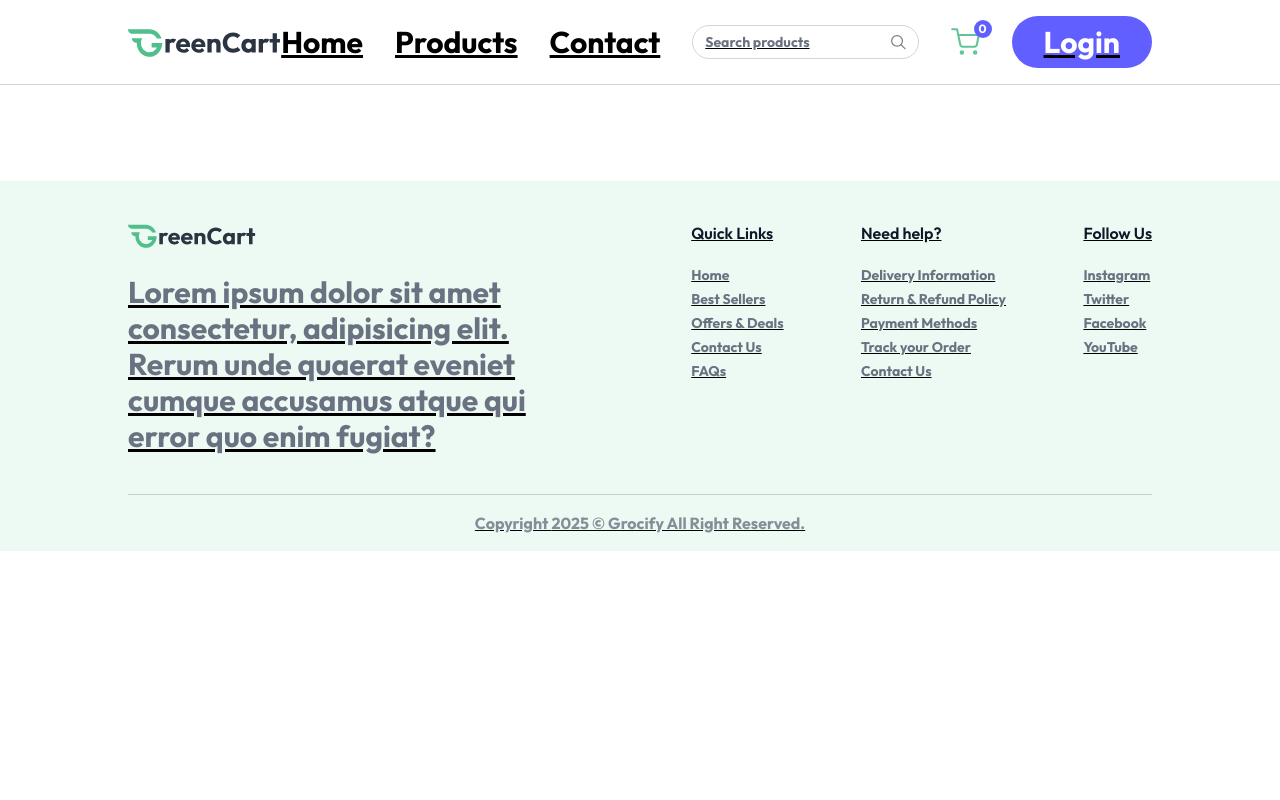
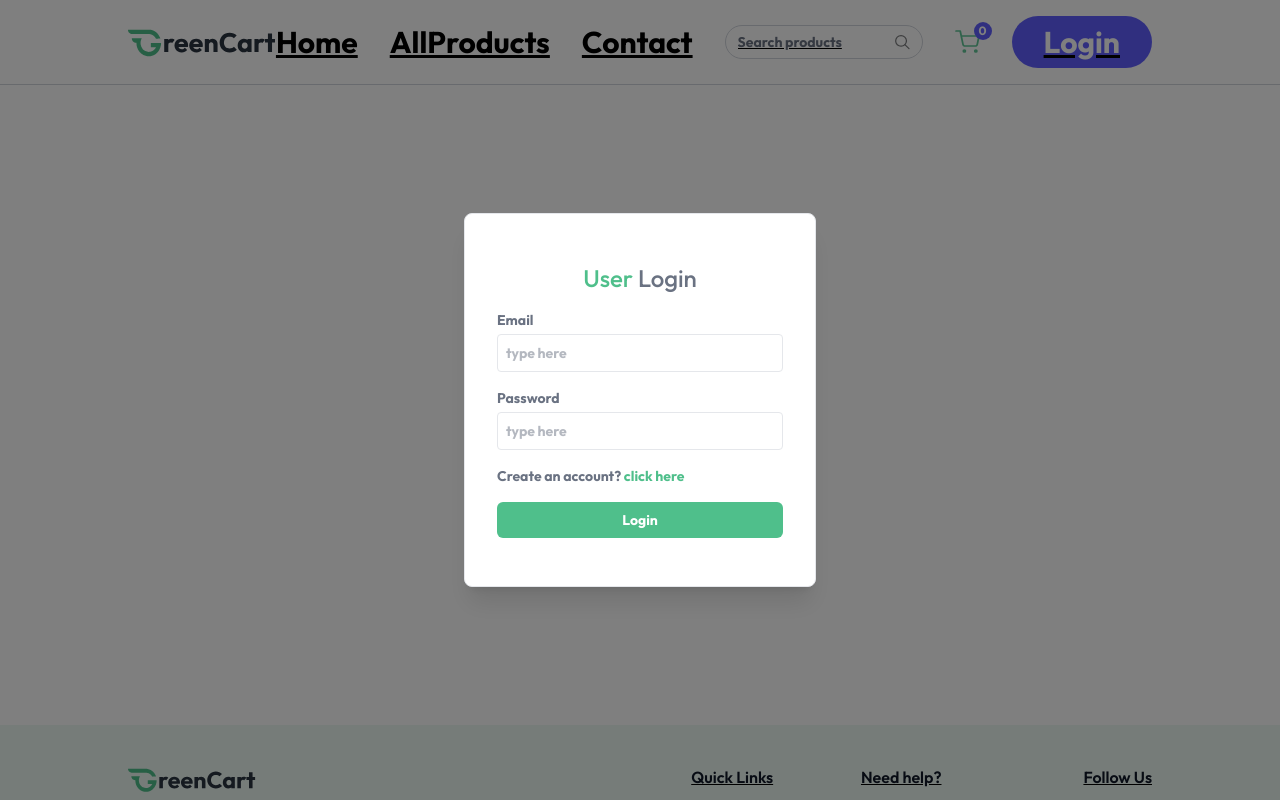
Before and after one commit to Akash-Raj9/GroceryApp, a React (Vite) app in the folder client/: page /AllProducts/1 in a window 1280 px wide. Both pictures are taken after a click on the button "Login". Shown: the top 800 px of the page. Built offline with nearby package versions, Linux system fonts and the light colour scheme.

Commit message:
search_category_login

```diff
--- a/client/src/App.jsx
+++ b/client/src/App.jsx
@@ -6,24 +6,32 @@
 import {ToastContainer} from 'react-toastify'
 import 'react-toastify/dist/ReactToastify.css'
 import Footer from './components/Footer'
+import { useAppContext } from './context/AppContext'
+import Login from './components/Login'
+import AllProducts from './pages/AllProducts'
+import ProductCategory from './pages/ProductCategory'
 
 const App = () => {
 
   const isSellerPath = useLocation().pathname.includes("seller");
-
+  const {showUserLogin} = useAppContext();
   <ToastContainer/>
 
 
   return (
     <div>
       {isSellerPath ? null : <Navbar/>}
+      {showUserLogin ? <Login/> : null}
       <div className={`${isSellerPath ? "" : "px-6 md:px-16 lg:px-24 xl:px-32"}`} >
         <Routes>
           <Route path='/' element={<Home/>} />
+          <Route path='/Allproducts' element={<AllProducts/>} />
+          <Route path='/AllProducts/:category' element={<ProductCategory/>} />
         </Routes>
       </div>
       {!isSellerPath && <Footer/>}
-       <ToastContainer
+
+      <ToastContainer
         position="top-center"
         autoClose={1500}
         hideProgressBar={false}
--- a/client/src/components/Categories.jsx
+++ b/client/src/components/Categories.jsx
@@ -16,7 +16,7 @@
                 <div key={index} className='group cursor-pointer py-5 px-3 gap-2 rounded-lg flex flex-col justify-center items-center'
                     style={{backgroundColor:category.bgColor}}
                     onClick={()=>{
-                        navigate(`/products/${category.path.toLowerCase()}`);
+                        navigate(`/AllProducts/${category.path.toLowerCase()}`);
                         scrollTo(0,0);
                     }}>
                     <img src={category.image} alt={category.text} className='group-hover:scale-108 transition max-w-28' />
--- /dev/null
+++ b/client/src/components/Login.jsx
@@ -0,0 +1,60 @@
+import React from 'react'
+import { useState } from 'react';
+import { useAppContext } from '../context/AppContext';
+
+const Login = () => {
+
+    const {setShowUserLogin,setUser} = useAppContext();
+
+    const [state, setState] = useState("login");
+    const [name, setName] = useState("");
+    const [email, setEmail] = useState("");
+    const [password, setPassword] = useState("");
+
+    const onSubmitHandler = async(event)=>{
+        event.preventDefault();
+        setUser({
+            email:"test@a.com",
+            name:"akash"
+        })
+        setShowUserLogin(false);
+    }
+
+  return (
+    <div onClick={()=>{setShowUserLogin(false)}} className='fixed top-0 bottom-0 left-0 right-0 z-30 flex items-center text-sm text-gray-600 bg-black/50 cursor-pointer'>
+       <form onSubmit={onSubmitHandler} onClick={(e)=>{e.stopPropagation()}} className="flex flex-col gap-4 m-auto items-start p-8 py-12 w-80 sm:w-[352px] text-gray-500 rounded-lg shadow-xl border border-gray-200 bg-white">
+            <p className="text-2xl font-medium m-auto">
+                <span className="text-primary">User</span> {state === "login" ? "Login" : "Sign Up"}
+            </p>
+            {state === "register" && (
+                <div className="w-full">
+                    <p>Name</p>
+                    <input onChange={(e) => setName(e.target.value)} value={name} placeholder="type here" className="border border-gray-200 rounded w-full p-2 mt-1 outline-indigo-500" type="text" required />
+                </div>
+            )}
+            <div className="w-full ">
+                <p>Email</p>
+                <input onChange={(e) => setEmail(e.target.value)} value={email} placeholder="type here" className="border border-gray-200 rounded w-full p-2 mt-1 outline-indigo-500" type="email" required />
+            </div>
+            <div className="w-full ">
+                <p>Password</p>
+                <input onChange={(e) => setPassword(e.target.value)} value={password} placeholder="type here" className="border border-gray-200 rounded w-full p-2 mt-1 outline-indigo-500" type="password" required />
+            </div>
+            {state === "register" ? (
+                <p>
+                    Already have account? <span onClick={() => setState("login")} className="text-primary cursor-pointer">click here</span>
+                </p>
+            ) : (
+                <p>
+                    Create an account? <span onClick={() => setState("register")} className="text-primary cursor-pointer">click here</span>
+                </p>
+            )}
+            <button className="bg-primary hover:bg-primary-dull transition-all text-white w-full py-2 rounded-md cursor-pointer">
+                {state === "register" ? "Create Account" : "Login"}
+            </button>
+        </form>
+    </div>
+  )
+}
+
+export default Login
--- a/client/src/components/Navbar.jsx
+++ b/client/src/components/Navbar.jsx
@@ -1,4 +1,4 @@
-import React, { useState } from 'react'
+import React, { useEffect, useState } from 'react'
 import { NavLink } from 'react-router-dom';
 import {assets} from '../assets/assets'
 import { useAppContext } from '../context/AppContext';
@@ -6,12 +6,18 @@
 const Navbar = () => {
     const [open,setOpen] = useState(false);
 
-    const {user,setUser,setShowUserLogin,navigate} = useAppContext();
+    const {user,setUser,setShowUserLogin,navigate,setSearchQuery,searchQuery} = useAppContext();
 
     const logout = async()=>{
         setUser(null);
         navigate('/')
     }
+
+    useEffect(()=>{
+        if(searchQuery.length >0){
+            navigate("/Allproducts")
+        }
+    },[searchQuery])
 
   return (
         <nav className="flex items-center justify-between px-6 md:px-16 lg:px-24 xl:px-32 py-4 border-b border-gray-300 bg-white relative transition-all">
@@ -23,11 +29,11 @@
             {/* Desktop Menu */}
             <div className="hidden sm:flex items-center gap-8">
                 <NavLink to='/' >Home</NavLink>
-                <NavLink to='/products' >Products</NavLink>
+                <NavLink to='/Allproducts' >AllProducts</NavLink>
                 <NavLink to='/contact' >Contact</NavLink>
 
                 <div className="hidden lg:flex items-center text-sm gap-2 border border-gray-300 px-3 rounded-full">
-                    <input className="py-1.5 w-full bg-transparent outline-none placeholder-gray-500" type="text" placeholder="Search products" />
+                    <input onChange={(e)=>{ setSearchQuery(e.target.value)}} className="py-1.5 w-full bg-transparent outline-none placeholder-gray-500" type="text" placeholder="Search products" />
                     <img src={assets.search_icon} alt="search" className='w-4 h-4'/>
                 </div>
 
@@ -62,8 +68,8 @@
             {   open && (
                 <div className={`${open ? 'flex' : 'hidden'} absolute top-[60px] left-0 w-full bg-white shadow-md py-4 flex-col items-start gap-2 px-5 text-sm md:hidden`}>
                 <NavLink to='/' onClick={()=>{setOpen(false)}} >Home</NavLink>
-                <NavLink to='/products' onClick={()=>{setOpen(false)}} >my Products</NavLink>
-                {user && <NavLink to='/products' onClick={()=>{setOpen(false)}} >MyOrders</NavLink>
+                <NavLink to='/Allproducts' onClick={()=>{setOpen(false)}} >my Products</NavLink>
+                {user && <NavLink to='/Allproducts' onClick={()=>{setOpen(false)}} >MyOrders</NavLink>
                 }
                 <NavLink to='/' onClick={()=>{
                     setOpen(false);
--- a/client/src/components/ProductCard.jsx
+++ b/client/src/components/ProductCard.jsx
@@ -3,12 +3,11 @@
 import { useAppContext } from "../context/AppContext";
 
 const ProductCard = ({product}) => {
-    const [count, setCount] = useState(0);
     const {currency,addToCart,removeFromCart,cartItems,navigate} = useAppContext();
 
 
     return product && (
-        <div className="border border-gray-500/20 rounded-md md:px-4 px-3 py-2 bg-white min-w-56 max-w-56 w-full">
+        <div onClick={()=>navigate(`/AllProducts/${product.category.toLowerCase()}/${product._id}`)} className="border border-gray-500/20 rounded-md md:px-4 px-3 py-2 bg-white min-w-56 max-w-56 w-full">
             <div className="group cursor-pointer flex items-center justify-center px-2">
                 <img className="group-hover:scale-105 transition max-w-26 md:max-w-36" src={product.image[0]} alt={product.name} />
             </div>
--- a/client/src/context/AppContext.jsx
+++ b/client/src/context/AppContext.jsx
@@ -13,9 +13,10 @@
     const navigate = useNavigate();
     const [user,setUser] = useState(false);
     const [isSeller,setIsSeller] = useState(false);
-    const [showUserlogin,setShowUserLogin] = useState(false);
+    const [showUserLogin,setShowUserLogin] = useState(false);
     const [products,setProducts] = useState([]);
-    const [cartItems,setCartItems] = useState({})
+    const [cartItems,setCartItems] = useState({});
+    const[searchQuery,setSearchQuery] = useState("");
 
     const fetchProducts = async()=>{
         setProducts(dummyProducts)
@@ -56,7 +57,7 @@
         fetchProducts()
     },[])
 
-    const value = {navigate,user,setUser,isSeller,setIsSeller,showUserlogin,setShowUserLogin,products,currency,addToCart,updateCartItem,removeFromCart,cartItems}
+    const value = {navigate,user,setUser,isSeller,setIsSeller,showUserLogin,setShowUserLogin,products,currency,addToCart,updateCartItem,removeFromCart,cartItems,searchQuery,setSearchQuery}
 
     return <AppContext.Provider value={value}>
         {children}
--- /dev/null
+++ b/client/src/pages/AllProducts.jsx
@@ -0,0 +1,39 @@
+import React from 'react'
+import { useEffect, useState } from 'react'
+import { useAppContext } from '../context/AppContext'
+import ProductCard from '../components/ProductCard';
+
+const AllProducts = () => {
+
+    const {products,searchQuery} = useAppContext();
+          const [filteredProducts,setFilteredProducts] = useState([]);
+
+          useEffect(()=>{
+              if(searchQuery.length>0){
+                  setFilteredProducts(products.filter(
+                      product => product.name.toLowerCase().includes(searchQuery.toLowerCase())
+                  ))
+              }
+              else{
+                  setFilteredProducts(products);
+              }
+          },[products,searchQuery]);
+
+  return (
+          <div className='mt-16 flex flex-col'>
+            <div className='flex flex-col items-end w-max'>
+              <p className='text-2xl font-medium uppercase'>All Products</p>
+              <div className='w-16 h-0.5 bg-primary rounded-full'>   </div>
+            </div>
+              <div className='grid grid-cols-2 sm:grid-cols-3 md:grid-cols-4 gap-3 md:gap-6 lg:grid-cols-5 mt-6'>
+                  {filteredProducts.filter((product)=>{
+                      return product.inStock
+                  }).map((product,index)=>(<ProductCard key={index} product={product}/>))}
+              </div>
+          </div>
+        )
+}
+
+
+
+export default AllProducts
--- /dev/null
+++ b/client/src/pages/ProductCategory.jsx
@@ -0,0 +1,38 @@
+import React from 'react'
+import { useAppContext } from '../context/AppContext'
+import { useParams } from 'react-router-dom';
+import { categories } from '../assets/assets';
+import ProductCard from '../components/ProductCard';
+
+const ProductCategory = () => {
+
+    const {products}  = useAppContext();
+    const {category} = useParams();
+
+    const searchCategory = categories.find((item)=>item.path.toLowerCase()===category)
+    const filteredProducts= products.filter((product)=>product.category.toLowerCase()===category)
+
+  return (
+    <div className='mt-16' >
+      {searchCategory && (
+        <div className='flex flex-col items-end w-max' >
+          <p className='text-2xl font-medium' >{searchCategory.text.toUpperCase()}</p>
+          <div className='w-16 h-0.5 bg-primary rounded-full' ></div>
+        </div>
+      )}
+      {filteredProducts.length > 0 ? (
+        <div className='grid grid-cols-2 sm:grid-cols-3 md:grid-cols-4 lg:grid-cols-5 gap-3md:gap-6 mt-6' >
+          {filteredProducts.map((product)=>(
+            <ProductCard key={product._id} product={product}/>
+          ))}
+        </div>
+      ):(
+        <div className='flex items-center justify-center h-[60vh]'>
+          <p>No Products Found</p>
+        </div>
+      )}
+    </div>
+  )
+}
+
+export default ProductCategory
```
Also changed, not shown: client/src/pages/ProductDetails.jsx (added).
